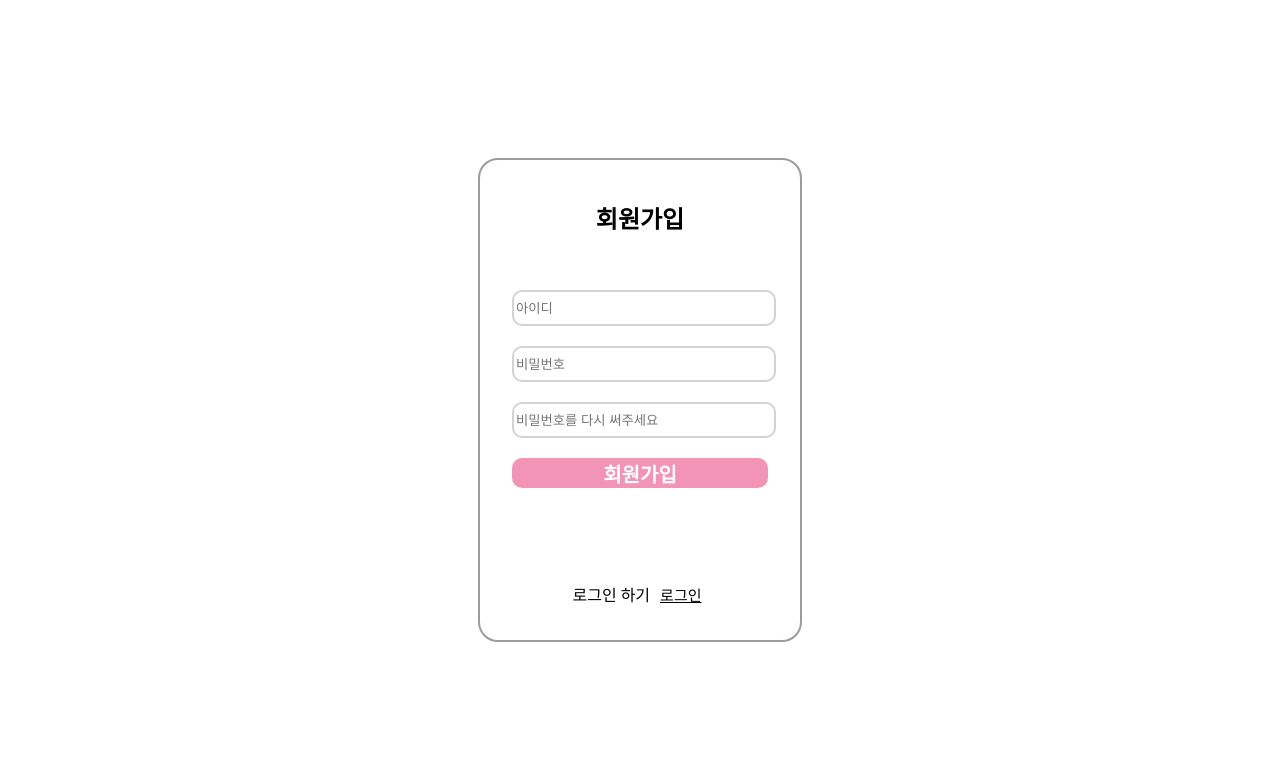
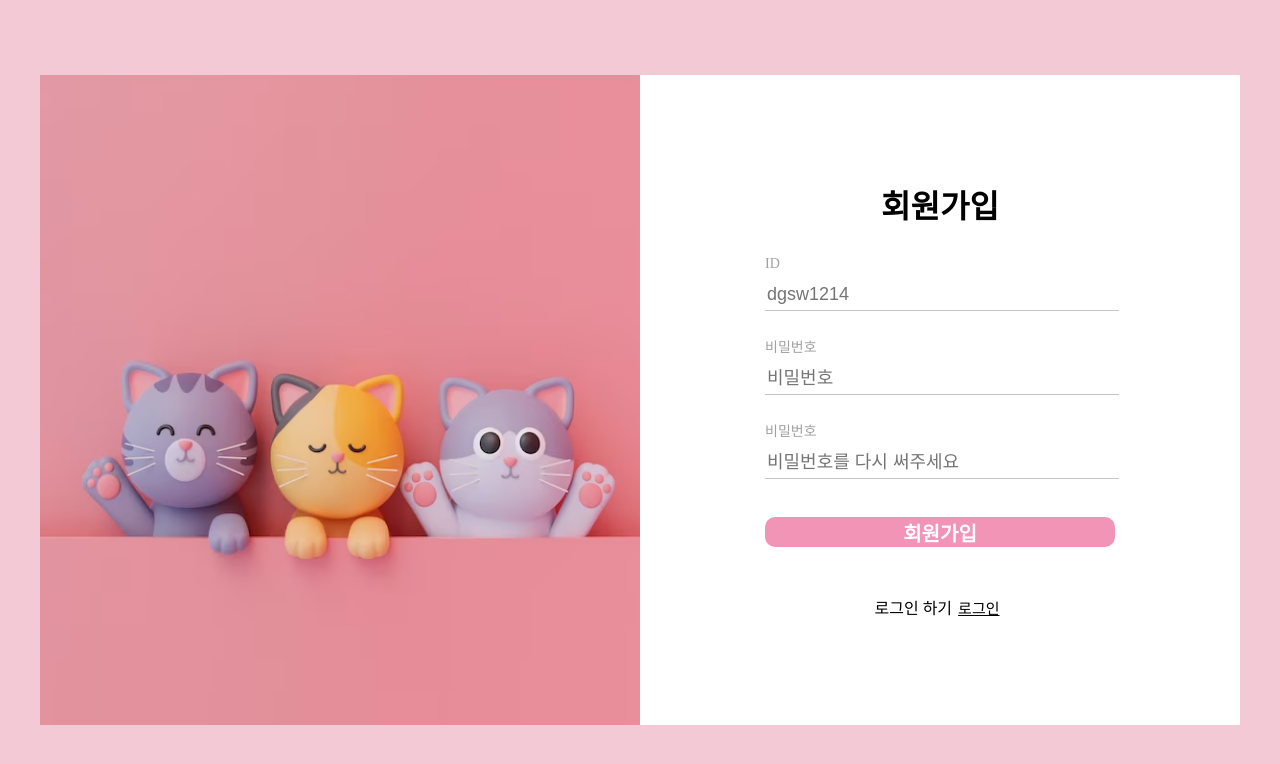
Before and after one commit to ftery0/REACT, a React (Create React App) app in the folder STUDY/Login/: page /signup in a window 1280 px wide. Shown: the top 764 px of the page. Built offline with nearby package versions, Linux system fonts and the light colour scheme.

Commit message:
design :: 회원가입 디자인

```diff
--- a/STUDY/Login/src/components/Login/Login.css
+++ b/STUDY/Login/src/components/Login/Login.css
@@ -56,13 +56,14 @@
   width: 350px;
   display: flex;
   flex-direction: column;
+  row-gap: 28px;
   justify-content: space-between;
 }
 form {
   width: 30%;
   height: auto;
 }
-.Main_login{
+.Main_FR{
   width: 100%;
   height: 100%;
   display: flex;
--- a/STUDY/Login/src/components/Login/Login.jsx
+++ b/STUDY/Login/src/components/Login/Login.jsx
@@ -46,7 +46,7 @@ export default function Login() {
           <img src={LOGO} />
         </div>
         <div className="sc-breuTDiVspsI">
-          <div class="Main_login">
+          <div class="Main_FR">
             <form action="" className="login_form">
               <h1>로그인</h1>
               <div className="loginid">
--- a/STUDY/Login/src/components/Signup/Signup.css
+++ b/STUDY/Login/src/components/Signup/Signup.css
@@ -1,51 +1,80 @@
 .SigupMain {
   width: 100vw;
   height: 100vh;
+  background-color: #F2C9D4;
   display: flex;
   flex-direction: column;
+  -webkit-box-align: center;
   align-items: center;
+  -webkit-box-pack: center;
   justify-content: center;
   overflow-x: hidden;
+  overflow-y: hidden;
 }
-  .Sigup-group>h2{
+.Sigup-group > h2 {
   position: absolute;
   top: 40px;
 }
 .Sigup-group {
-    width: 25%;
-    height: 60vh;
-    border: 2px solid rgb(158, 156, 156);
-    border-radius: 20px;
+  width: 1200px;
+  height: 650px;
   display: flex;
-    flex-direction: column;
-    align-items: center;
-    justify-content: center;
-    position: absolute;
+  justify-content: space-around;
   animation-name: Sigupgroup;
   animation-duration: 1.5s;
   animation-fill-mode: forwards;
   opacity: 0;
 }
+.signupFrom{
+  width: 350px;
+  display: flex;
+  flex-direction: column;
+  row-gap: 28px;
+  justify-content: space-between;
 
-  form {
-    width: 80%;
-    height: 50%;
 }
-
+.signupFrom >h1{
+  flex-direction: column;
+  row-gap: 50px;
+  text-align: center;
+}
+.sigupId {
+  height: 56px;
+  display: flex;
+  flex-direction: column;
+  row-gap: 5px;
+}
+.sigupPW{
+  height: 56px;
+  display: flex;
+  flex-direction: column;
+  row-gap: 5px;
+}
+.paswordtextAg {
+  font-size: 14px;
+  color: rgb(161, 161, 161);
+  line-height: 18px;
+}
 .Sigup1 {
-    border: 2px solid lightgray;
-    border-radius: 10px;
+  border-bottom: 1px solid #c5c5c5;
   height: 30px;
   width: 100%;
-    margin: 10px 0;
+  display: flex;
+  flex-direction: column;
+  font-size: 18px;
+  font-weight: 500;
+  outline: none;
 }
 
 .Sigup2 {
-    border: 2px solid lightgray;
-    border-radius: 10px;
+  border-bottom: 1px solid #c5c5c5;
   height: 30px;
   width: 100%;
-    margin: 10px 0;
+  display: flex;
+  flex-direction: column;
+  font-size: 18px;
+  font-weight: 500;
+  outline: none;
 }
 
 .submit {
@@ -60,8 +89,6 @@
 }
 
 .login-link {
-    position: absolute;
-    bottom: 7%;
   margin-top: 10px;
   text-align: center;
 }
@@ -74,6 +101,10 @@
   font-size: 15px;
 }
 @keyframes Sigupgroup {
-    0% {opacity: 0;}
-    100%{opacity: 1;}
+  0% {
+    opacity: 0;
   }
+  100% {
+    opacity: 1;
+  }
+}
--- a/STUDY/Login/src/components/Signup/Signup.jsx
+++ b/STUDY/Login/src/components/Signup/Signup.jsx
@@ -3,6 +3,7 @@ import { useNavigate } from "react-router-dom";
 import { showToast } from "../../constants/Swal/Swal_alert";
 import { signup } from "../../constants/Sign/Sign";
 import "./Signup.css";
+import LOGO from "../../assets/img/Lofo.png";
 
 export default function Signup() {
   const [userid, setUserId] = useState("");
@@ -31,7 +32,7 @@ export default function Signup() {
       const success = await signup(userid, password, repassword);
       if (success) {
         showToast("success", "회원가입 성공");
-        navigate("/")
+        navigate("/");
       } else {
         showToast("warning", "회원가입 실패");
       }
@@ -43,19 +44,29 @@ export default function Signup() {
   return (
     <div className="SigupMain">
       <div className="Sigup-group">
-        <h2>회원가입</h2>
-        <form action="" onSubmit={signupclick}>
-          <p>
+        <div class="logo">
+          <img src={LOGO} />
+        </div>
+        <div className="sc-breuTDiVspsI">
+          <div class="Main_FR">
+
+
+            <form action="" className="signupFrom" onSubmit={signupclick}>
+            <h1>회원가입</h1>
+
+              <div className="sigupId">
+                <div className="idtext">ID</div>
                 <input
                   className="Sigup1"
                   type="text"
                   name="username"
-              placeholder="아이디"
+                  placeholder="dgsw1214"
                   value={userid}
                   onChange={lookingForNum}
                 />
-          </p>
-          <p>
+              </div>
+              <div className="sigupPW">
+              <div className="paswordtext">비밀번호</div>
                 <input
                   className="Sigup2"
                   type="password"
@@ -65,8 +76,9 @@ export default function Signup() {
                     setPassword(event.target.value);
                   }}
                 />
-          </p>
-          <p>
+              </div>
+              <div className="sigupPW">
+              <div className="paswordtextAg">비밀번호</div>
                 <input
                   className="Sigup2"
                   type="password"
@@ -76,13 +88,17 @@ export default function Signup() {
                     setRepassword(event.target.value);
                   }}
                 />
-          </p>
+              </div>
               <input type="submit" className="submit" value="회원가입" />
-        </form>
               <div className="login-link">
               <p>
-            로그인 하기 <button onClick={() => navigate("/")}>로그인</button>
+                로그인 하기
+                <button onClick={() => navigate("/")}>로그인</button>
               </p>
+            </div>
+            </form>
+
+          </div>
         </div>
       </div>
     </div>
```
Lines whose indentation alone changed are shown as unchanged.
